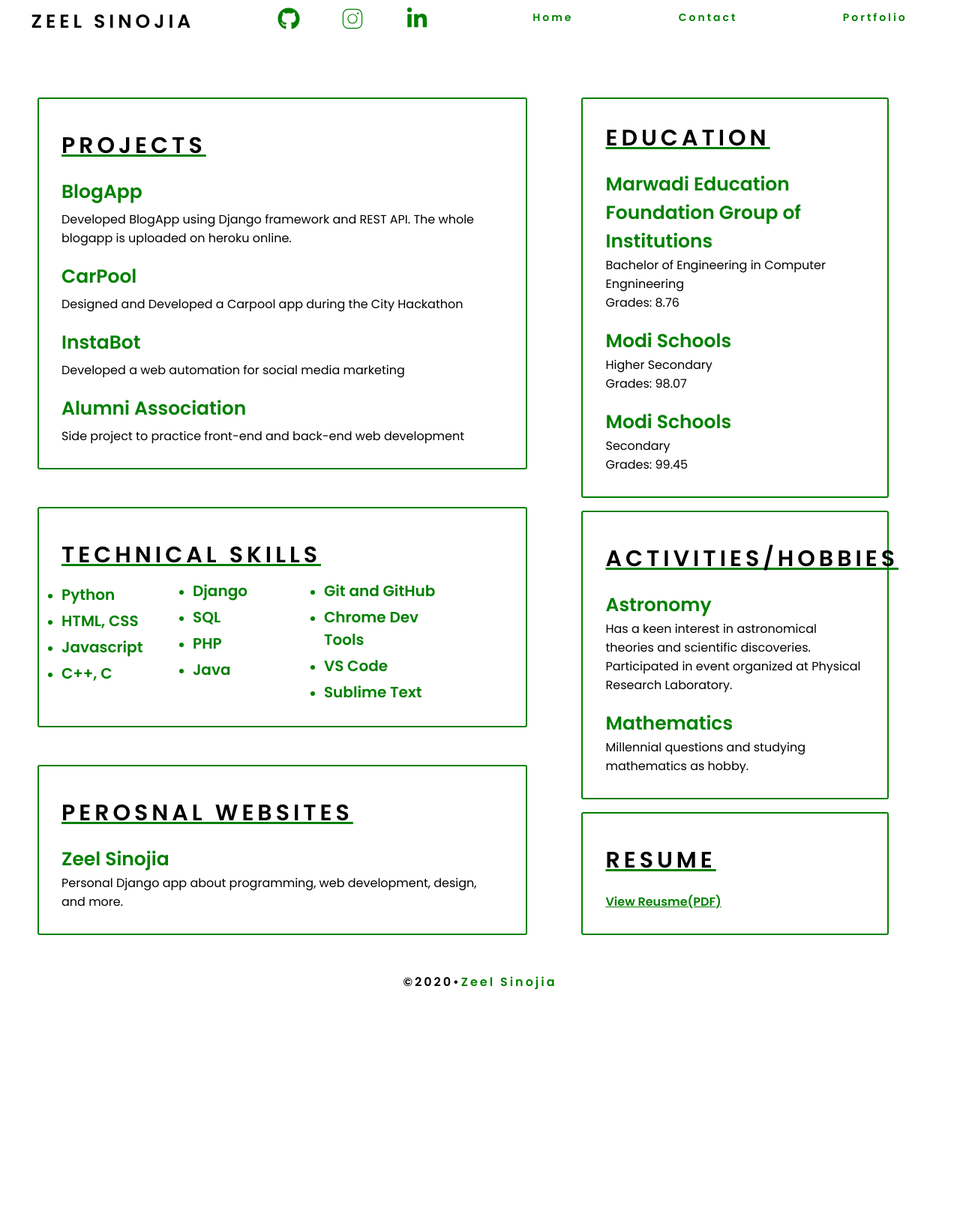
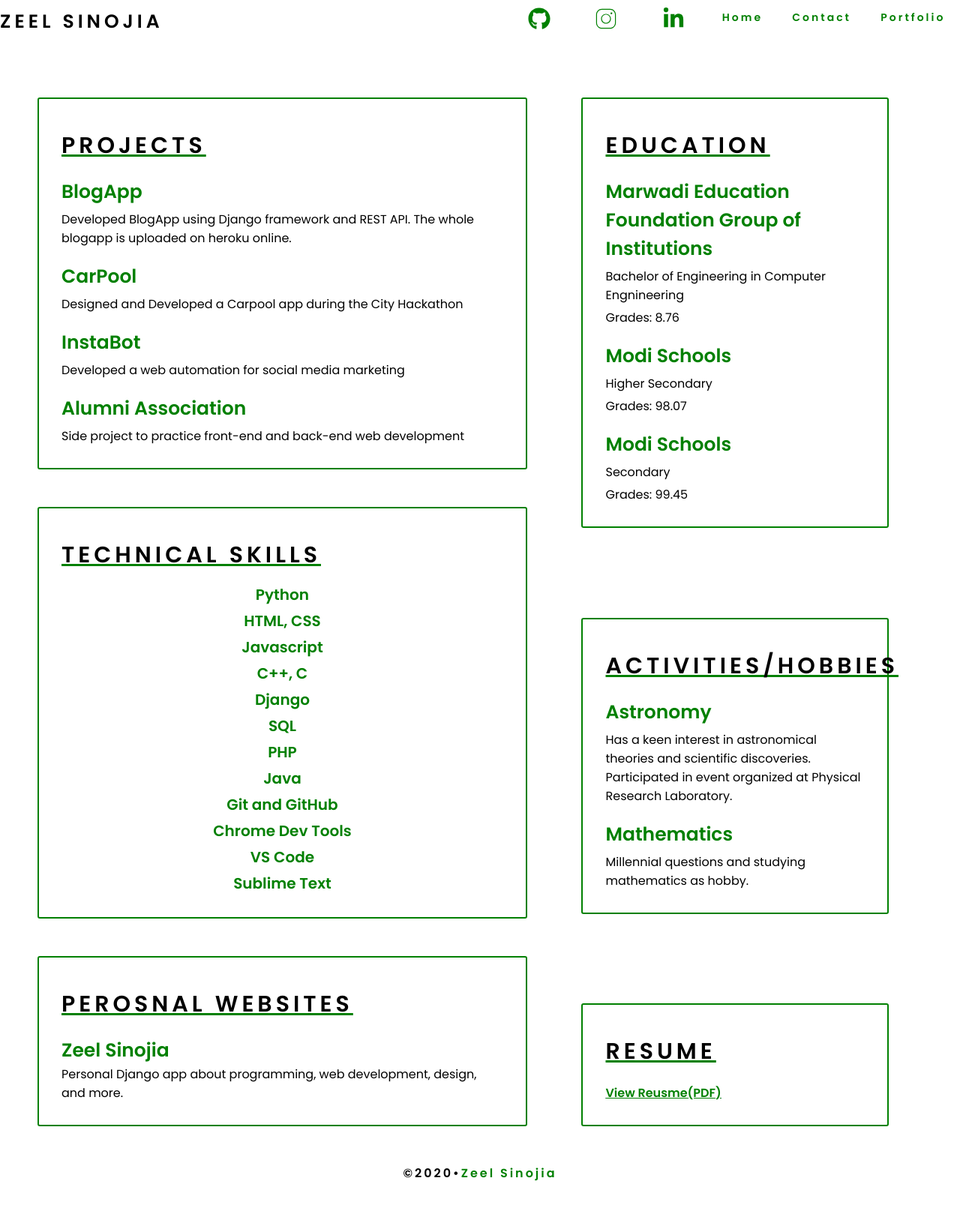
Before and after one commit to ZeelSinojia/Personal-Website, a Django app: page /portfolio/ in a window 1280 px wide. Shown: the whole page at 75% size. Before the commit the page ends 1320 px from the top, so only its background shows below. Run offline with Django 3.2, Linux system fonts and the light colour scheme; data comes from the database, SQL or seed files in the repository.

Commit message:
handled template and view of the site

```diff
--- a/Portfolio/static/Portfolio/style.css
+++ b/Portfolio/static/Portfolio/style.css
@@ -19,30 +19,43 @@ home {
     height: 10vh;
 }
 
-nav {
+.nav-bar-header {
     display: flex;
     justify-content: space-around;
     min-height: 10vh;
-}
-
-.nav-bar-header {
-    display: flex;
-    justify-content: space-around;
-    width: 50%;
+    width: 100%;
+    margin: auto;
 }
 
 .logo {
+    justify-content: center;
     text-transform: uppercase;
     letter-spacing: 5px;
     font-size: 25px;
     margin-top: 10px;
+    transition: color 100ms;
+    width: 100%;
+}
+
+.logo a {
+    text-decoration: none;
+    color: black;
+}
+
+.logo a:hover {
+    color: orangered;
+    cursor: pointer;
+}
+
+.responsive-logo {
+    display: none;
 }
 
 .media-links {
     display: flex;
     justify-content: space-around;
     width: 40%;
-    margin-top: 10px;
+    margin-top: 20px;
 }
 
 .github-link {
@@ -244,15 +303,7 @@ nav {
 .technology {
     display: flex;
     justify-content: space-around;
-}
-
-.row {
-    margin-right: 80px;
-    column-count: 3;
-}
-
-.list {
-    color: green;
+    align-items: stretch;
 }
 
 .technology h4 {
@@ -340,12 +392,52 @@ nav {
     margin-top: 20px;
     color: green;
 }
+ */
+
+.education-details {
+    display: flex;
+    flex-direction: column;
+    justify-content: space-around;
+    width: 90%;
+    margin-top: 50px;
+    padding: 30px;
+    border: 2px solid green;
+    border-radius: 3px;
+}
+
+.education-details h3 {
+    text-transform: uppercase;
+    letter-spacing: 5px;
+    text-decoration: underline;
+    text-decoration-color: green;
+    text-decoration-line: all;
+    font-size: 30px;
+    margin-top: 10px;
+}
+
+.education {
+    display: flex;
+    flex-direction: column;
+    justify-content: space-around;
+    align-items: stretch;
+}
+
+.education h4 {
+    font-size: 25px;
+    margin-top: 20px;
+    color: green;
+}
+
+.education p {
+    margin-top: 5px;
+}
 
 .activity-details {
     display: flex;
     flex-direction: column;
     justify-content: space-around;
     width: 90%;
+    margin-top: 50px;
     padding: 30px;
     border: 2px solid green;
     border-radius: 3px;
@@ -353,12 +445,19 @@ nav {
 
 .activity-details h3 {
     text-transform: uppercase;
+    letter-spacing: 5px;
     text-decoration: underline;
     text-decoration-color: green;
     text-decoration-line: all;
-    letter-spacing: 5px;
     font-size: 30px;
     margin-top: 10px;
+}
+
+.activity {
+    display: flex;
+    flex-direction: column;
+    justify-content: space-around;
+    align-items: stretch;
 }
 
 .activity h4 {
@@ -367,11 +466,16 @@ nav {
     color: green;
 }
 
+.activity p {
+    margin-top: 5px;
+}
+
 .resume-details {
     display: flex;
     flex-direction: column;
     justify-content: space-around;
     width: 90%;
+    margin-top: 50px;
     padding: 30px;
     border: 2px solid green;
     border-radius: 3px;
@@ -379,22 +483,29 @@ nav {
 
 .resume-details h3 {
     text-transform: uppercase;
+    letter-spacing: 5px;
     text-decoration: underline;
     text-decoration-color: green;
     text-decoration-line: all;
-    letter-spacing: 5px;
     font-size: 30px;
     margin-top: 10px;
 }
 
-.resume a {
+.resume {
+    display: flex;
+    flex-direction: column;
+    justify-content: space-around;
+    align-items: stretch;
+}
+
+.resume h4 {
     color: green;
     text-decoration: underline;
     text-decoration-color: green;
     transition: color 100ms, text-decoration-color 100ms;
 }
 
-.resume a:hover {
+.resume h4:hover {
     color: orangered;
     text-decoration-color: orangered;
 }
--- a/Portfolio/templates/Portfolio/base.html
+++ b/Portfolio/templates/Portfolio/base.html
@@ -10,15 +10,16 @@
 
 <body>
     <header>
-        <nav>
-            <div class="nav-bar-header">
+        <nav class="nav-bar-header">
             <div class="logo">
+                <a href="http://127.0.0.1:8000/">
                     <h4>Zeel Sinojia</h4>
+                </a>
             </div>
             <ul class="media-links">
                 <li>
                     <a href="https://github.com/ZeelSinojia" target="_blank">
-                            <svg class="github-link" aria-hidden="true" data-prefix="fab" data-icon="github" class="github-brands_svg__svg-inline--fa github-brands_svg__fa-github github-brands_svg__fa-w-16" viewBox="0 0 496 512"">
+                        <svg class="github-link" aria-hidden="true" data-prefix="fab" data-icon="github" class="github-brands_svg__svg-inline--fa github-brands_svg__fa-github github-brands_svg__fa-w-16" viewBox="0 0 496 512">
                             <path fill="currentColor" d="M165.9 397.4c0 2-2.3 3.6-5.2 3.6-3.3.3-5.6-1.3-5.6-3.6 0-2 2.3-3.6 5.2-3.6 3-.3 5.6 1.3 5.6 3.6zm-31.1-4.5c-.7 2 1.3 4.3 4.3 4.9 2.6 1 5.6 0 6.2-2s-1.3-4.3-4.3-5.2c-2.6-.7-5.5.3-6.2 2.3zm44.2-1.7c-2.9.7-4.9 2.6-4.6 4.9.3 2 2.9 3.3 5.9 2.6 2.9-.7 4.9-2.6 4.6-4.6-.3-1.9-3-3.2-5.9-2.9zM244.8 8C106.1 8 0 113.3 0 252c0 110.9 69.8 205.8 169.5 239.2 12.8 2.3 17.3-5.6 17.3-12.1 0-6.2-.3-40.4-.3-61.4 0 0-70 15-84.7-29.8 0 0-11.4-29.1-27.8-36.6 0 0-22.9-15.7 1.6-15.4 0 0 24.9 2 38.6 25.8 21.9 38.6 58.6 27.5 72.9 20.9 2.3-16 8.8-27.1 16-33.7-55.9-6.2-112.3-14.3-112.3-110.5 0-27.5 7.6-41.3 23.6-58.9-2.6-6.5-11.1-33.3 2.6-67.9 20.9-6.5 69 27 69 27 20-5.6 41.5-8.5 62.8-8.5s42.8 2.9 62.8 8.5c0 0 48.1-33.6 69-27 13.7 34.7 5.2 61.4 2.6 67.9 16 17.7 25.8 31.5 25.8 58.9 0 96.5-58.9 104.2-114.8 110.5 9.2 7.9 17 22.9 17 46.4 0 33.7-.3 75.4-.3 83.6 0 6.5 4.6 14.4 17.3 12.1C428.2 457.8 496 362.9 496 252 496 113.3 383.5 8 244.8 8zM97.2 352.9c-1.3 1-1 3.3.7 5.2 1.6 1.6 3.9 2.3 5.2 1 1.3-1 1-3.3-.7-5.2-1.6-1.6-3.9-2.3-5.2-1zm-10.8-8.1c-.7 1.3.3 2.9 2.3 3.9 1.6 1 3.6.7 4.3-.7.7-1.3-.3-2.9-2.3-3.9-2-.6-3.6-.3-4.3.7zm32.4 35.6c-1.6 1.3-1 4.3 1.3 6.2 2.3 2.3 5.2 2.6 6.5 1 1.3-1.3.7-4.3-1.3-6.2-2.2-2.3-5.2-2.6-6.5-1zm-11.4-14.7c-1.6 1-1.6 3.6 0 5.9 1.6 2.3 4.3 3.3 5.6 2.3 1.6-1.3 1.6-3.9 0-6.2-1.4-2.3-4-3.3-5.6-2z">
                             </path>
                         </svg>
@@ -41,7 +42,6 @@
                     </a>
                 </li>
             </ul>
-            </div>
             <ul class="nav-links">
                 <li>
                     <a class="home-link" href="{% url 'home' %}">Home</a>
@@ -53,12 +53,8 @@
                     <a class="portfolio-link" href="{% url 'portfolio' %}">Portfolio</a>
                 </li>
             </ul>
-            <div class="burger">
-                <div class="line1"></div>
-                <div class="line2"></div>
-                <div class="line3"></div>
-            </div>
         </nav>
+
     </header>
     {% block content %}{% endblock %}
     <footer class="footer-details">
--- a/Portfolio/templates/Portfolio/index.html
+++ b/Portfolio/templates/Portfolio/index.html
@@ -1,8 +1,7 @@
-{% extends "Portfolio/base.html" %}
-{% block content %}
+{% extends "Portfolio/base.html" %} {% block content %}
 <div class="home">
     <h3>
-            I'm Zeel
+        hi, I'm Zeel
     </h3>
     <p>
         <b><</b>I'm Software Engineer/Web Developer<b>></b>
--- a/Portfolio/templates/Portfolio/portfolio.html
+++ b/Portfolio/templates/Portfolio/portfolio.html
@@ -20,19 +20,13 @@
                 <h3>
                     Technical Skills
                 </h3>
+                {% for t in technicalskill %}
                 <div class="technology">
-                    <div class="row">
-                        <ul>
-                            {% for t in technicalskill %}
-                            <li class="list">
-                            <h4>
-                                    {{ t }}
-                            </h4>
-                            </li>
-                        {% endfor %}
-                    </ul>
-                    </div>
+                    <h4>
+                        {{ t }}
+                    </h4>
                 </div>
+                {% endfor %}
             </div>
             <div class="website-details">
                 <h3>
--- a/Portfolio/views.py
+++ b/Portfolio/views.py
@@ -47,7 +47,11 @@ def contact(request):
         subject = form.cleaned_data.get("subject")
         message = form.cleaned_data.get("message")
 
-        send_mail(subject, message, 'sinojia.zeel2@gmail.com', [email])
+        message = 'By:' + email + ' \n' + message
+
+        send_mail(subject, message, 'sinojia.zeel2@gmail.com',
+                  ['sinojia.zeel2@gmail.com'])
+        form = ContactForm()
         context = {'form': form}
 
         return render(request, 'Portfolio/contact.html', context)
```
Also changed, not shown: other parts of Portfolio/static/Portfolio/style.css (+143 -13 lines). Lines whose indentation alone changed are shown as unchanged.
